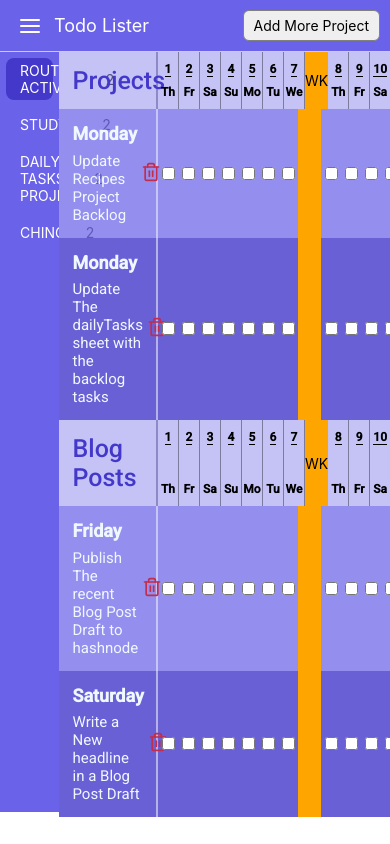
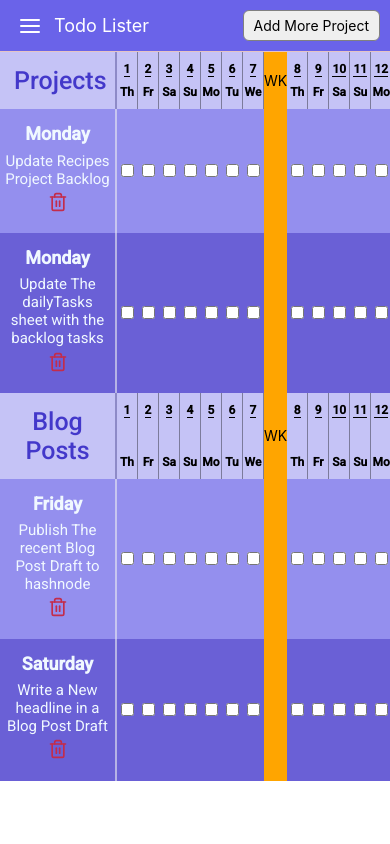
Before and after one commit to chingu-voyages/v47-tier2-team-12, a React (Vite) app: page / in a window 390 px wide. Built offline with nearby package versions, Linux system fonts and the light colour scheme.

Commit message:
Responsive Design Check & sidebar toggle functionality

```diff
--- a/src/App.css
+++ b/src/App.css
@@ -52,3 +52,20 @@
   display: grid;
   grid-template-columns: 15% 85%;
 }
+.ShowSidebar-todo{
+  display: grid;
+  grid-template-columns: 100%;
+}
+
+/* media Queries  */
+@media (max-width: 1024px) {
+  .todo-body {
+    width: 100% !important;
+    display: flex;
+    flex-direction: column;
+
+  }
+  .dashboard-laptop-sm{
+    width: 100% !important;
+  }
+}
--- a/src/App.jsx
+++ b/src/App.jsx
@@ -1,16 +1,31 @@
-import React from "react";
+import React, { useContext, useEffect } from "react";
 import Sidebar from "./components/Sidebar/Sidebar";
 import Dashboard from "./components/Dashboard/Dashboard";
 import Navbar from "./components/Navbar/Navbar";
 import './App.css'
+import useWindowSize from "./utilities/WindowScreen/useWindowsSize"
+import { Todo_context } from "./components/Context/Context";
 
 const App = () => {
+  const {showSidebar,setshowSidebar } = useContext(Todo_context);
+  const screenSize = useWindowSize()
+
+  useEffect(() => {
+    screenSize?.width > 1024 ? setshowSidebar(true) : setshowSidebar(false)
+  },[])
+
   return (
     <div className="app-wrapper">
       <Navbar />
-      <div className="todo-body">
-        <Sidebar />
+      <div className={showSidebar ? "todo-body" : "ShowSidebar-todo"}>
+
+        {console.log(screenSize?.width > 1024,"state == >", showSidebar)}
+        {
+        showSidebar &&
+          <Sidebar />}
+          <div className="dashboard-laptop-sm">
         <Dashboard />
+        </div>
       </div>
     </div>
   );
--- a/src/components/Context/Context.jsx
+++ b/src/components/Context/Context.jsx
@@ -25,9 +25,7 @@ const Context = (props) => {
   const [globalData, setGlobalData] = useState(dataWithId);
   const [projectData, setProjectData] = useState([]);
   const [showModal, setShowModal] = useState(false);
-
-
-
+  const [showSidebar,setshowSidebar] = useState(false)
 
   return (
     <Todo_context.Provider
@@ -38,7 +36,9 @@ const Context = (props) => {
         setShowModal,
         globalData,
         setGlobalData,
-        generateMonthData
+        generateMonthData,
+        showSidebar,
+        setshowSidebar
       }}
     >
       {props.children}
--- a/src/components/Dashboard/Dashboard.css
+++ b/src/components/Dashboard/Dashboard.css
@@ -1,5 +1,10 @@
 @import url('https://fonts.googleapis.com/css2?family=Inter:wght@200;300;400&family=Roboto:wght@300;400;500&display=swap');
+@media (max-width: 1024px) {
+    .check-boxes-inner-container {
+    padding: 1.05rem !important;
+}
 
+  }
 
 
 
@@ -40,6 +45,21 @@
     padding: 1em 1em 1em 1em;
     border-right: 2px solid rgba(238, 238, 242, 0.581);
 }
+@media (max-width: 425px) {
+    .task-inner-container-2 {
+        display: block;
+        text-align: center;
+        align-items: center;
+        padding: 1em 0.2em 1em 0.2em;
+        border-right: 2px solid rgba(238, 238, 242, 0.581);
+    }
+    .activity-name-container {
+        border-right: 2px solid rgba(18, 13, 97, 0.314);
+        padding: 1em;
+        text-align: center;
+    }
+
+  }
 
 .days {
     font-size: 1.8rem;
@@ -86,6 +106,25 @@
     grid-template-columns: 30% 70%;
     overflow: hidden;
 }
+/* @media (min-width: 1025px) and (max-width:2560px) {
+    .activity-inner-container {
+        width: 100% !important;
+        display: grid !important;
+        grid-template-columns: 30% 100% !important;
+        overflow: hidden !important;
+    }
+    .task-inner-container {
+        display: grid !important;
+        grid-template-columns: 30% 100% !important;
+        align-items: center !important;
+        grid-gap: 0.01em !important;
+        width: 100% !important;
+        overflow: hidden !important;
+    }
+
+
+  } */
+
 
 .task-inner-container {
     display: grid;
@@ -98,6 +137,7 @@
 .day-container {
     display: flex;
     justify-content: space-between;
+    overflow: auto;
 }
 
 .day-inner-container {
@@ -107,21 +147,25 @@
     align-items: center;
     overflow: hidden;
     border-right: 1px solid rgba(0, 0, 0, 0.37);
-    height: full;
+    height: 100%;
     padding: 1rem;
+    width: 100%;
 }
 .check-boxes-inner-container {
     display: flex;
     justify-content: center;
     align-items: center;
     overflow: hidden;
-    /* border-right: 1px solid rgba(0, 0, 0, 0.37); */
     height: 100%;
     padding: 1rem;
+    width: 100%;
 }
+
+
 .main-div-checkboxes{
     display: flex;
     height: 100%;
+    overflow-x: auto !important;
 }
 .input-checked-box{
     margin: 0px;
--- a/src/components/Dashboard/Dashboard.jsx
+++ b/src/components/Dashboard/Dashboard.jsx
@@ -56,6 +56,7 @@ const Dashboard = () => {
   const monthData = generateMonthData();
 
   return (
+    <div style={{overflowX:"auto"}}>
     <div className={`activity-container `}>
       {projectData?.activityTypes?.map((item, ind) => {
         return (
@@ -133,6 +134,7 @@ const Dashboard = () => {
         );
       })}
     </div>
+    </div>
   );
 };
 
--- a/src/components/Navbar/Navbar.jsx
+++ b/src/components/Navbar/Navbar.jsx
@@ -4,12 +4,12 @@ import { Todo_context } from "../Context/Context";
 import "./Navbar.css";
 
 const Navbar = () => {
-  const { setShowModal } = useContext(Todo_context);
+  const { setShowModal,setshowSidebar,showSidebar } = useContext(Todo_context);
   return (
     <nav className="navbar p-6">
       <div className="p-4 flex justify-between">
         <div className="flex items-center gap-12 ml-8">
-          <Menu className="c-pointer" />
+          <Menu onClick={() => setshowSidebar(!showSidebar)} className="c-pointer" />
           <h3 className="text-size-18">Todo Lister</h3>
         </div>
         <button
--- /dev/null
+++ b/src/utilities/WindowScreen/useWindowsSize.jsx
@@ -0,0 +1,32 @@
+import { useState, useEffect, useContext } from "react";
+import { Todo_context } from "../../components/Context/Context";
+
+const useWindowSize = () => {
+    const {showSidebar,setshowSidebar } = useContext(Todo_context);
+
+    const [windowSize, setWindowSize] = useState({
+        width: undefined,
+        height: undefined
+    });
+
+    useEffect(() => {
+        if (typeof window !== "undefined") {
+            function handleResize() {
+                setWindowSize({
+                    width: window.innerWidth,
+                    height: window.innerHeight
+                });
+                console.log("condition",window.innerWidth > 1024)
+                window.innerWidth > 1024 ? setshowSidebar(true) : setshowSidebar(false)
+
+            }
+            window.addEventListener("resize", handleResize);
+            handleResize();
+            return () => window.removeEventListener("resize", handleResize);
+        }
+
+    }, []);
+    return windowSize;
+};
+
+export default useWindowSize;
```
